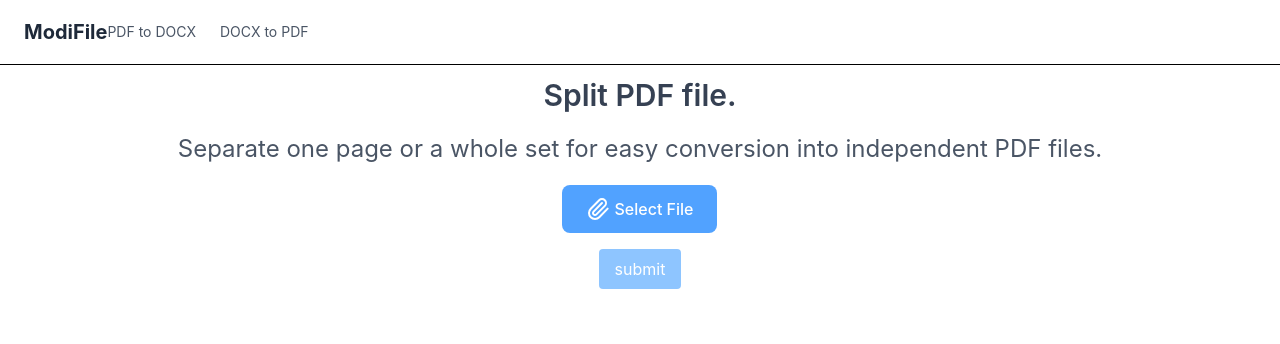
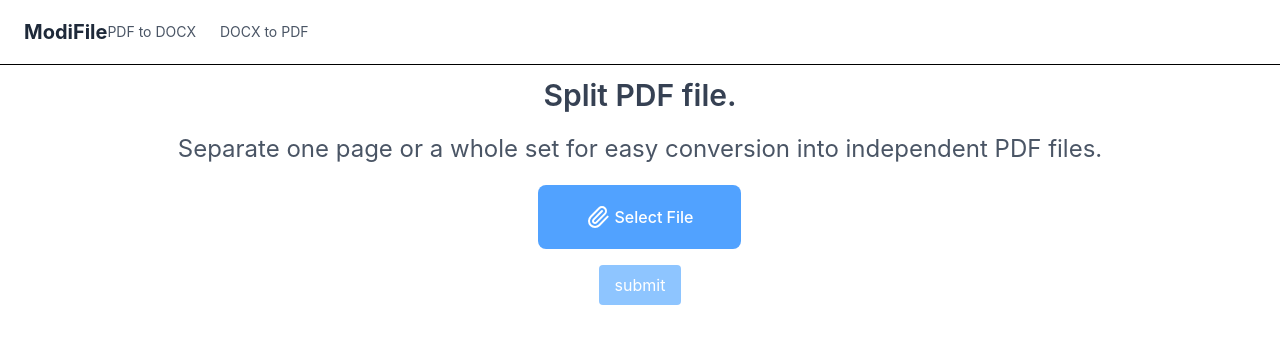
Before and after one commit to mohdaffann/services-app, a Next.js app: page /services/split_pdf in a window 1280 px wide. Shown: the top 344 px of the page. Built offline with nearby package versions, Linux system fonts and the light colour scheme.

Commit message:
resize the button appearence

```diff
--- a/components/FileUploader.jsx
+++ b/components/FileUploader.jsx
@@ -59,7 +59,7 @@ function FileUploader({ fileType }) {
                     ref={fileRef}
                     onChange={fileHandler}
                 />
-                <button type="button" className="flex items-center gap-1 px-6 py-3 bg-blue-400 hover:bg-blue-500 text-white font-medium rounded-lg
+                <button type="button" className="flex items-center gap-1 px-12 py-5 bg-blue-400 hover:bg-blue-500 text-white font-medium rounded-lg
                 transition duration-200 ease-in-out cursor-pointer
                 "
                     onClick={fileTrigger}
```
